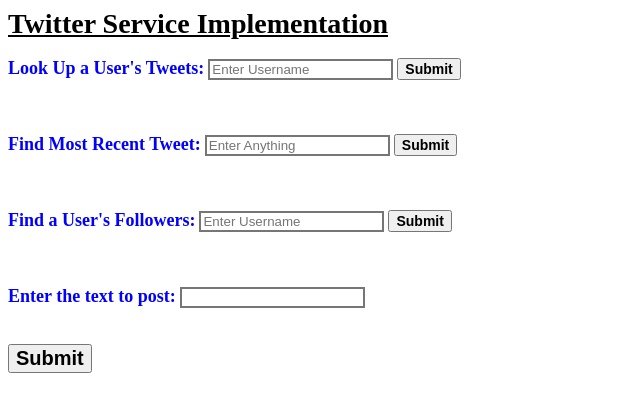
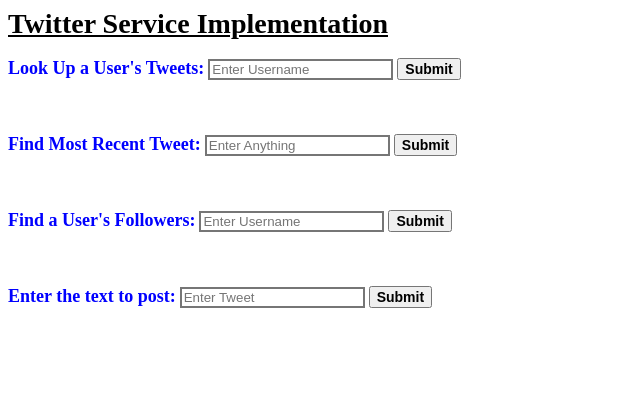
Before and after one commit to mayurigupta01/twitterservice, a Flask app: page / in a window 1280 px wide. Shown: the top 412 px of the page, without its empty margins (0-640 px from the left). Run offline with Flask 2, Linux system fonts and the light colour scheme.

Commit message:
Fix homepage formatting

```diff
--- a/twitterOptions/templates/homepage.html
+++ b/twitterOptions/templates/homepage.html
@@ -54,10 +54,8 @@
             {% elif options == 'create_tweet' %}
                 <form action="/createtweet" method="POST" action="/">
                     <label style="font-weight: bold;color:blue;font-size:18px;">Enter the text to post:</label>
-                   <input style="border-style: solid;"type="text" name="tweet" ><br>
-                   <br>
-                   <br>
-                   <input style="font-weight: bold;font-size:20px;" type="submit" value="Submit">
+                    <input style="border-style: solid;"type="text" name="tweet" placeholder="Enter Tweet">
+                    <input style="font-weight: bold;font-size:14px;" type="submit" value="Submit">
                 </form>
                     <br>
                     <br>
```
Lines whose indentation alone changed are shown as unchanged.
